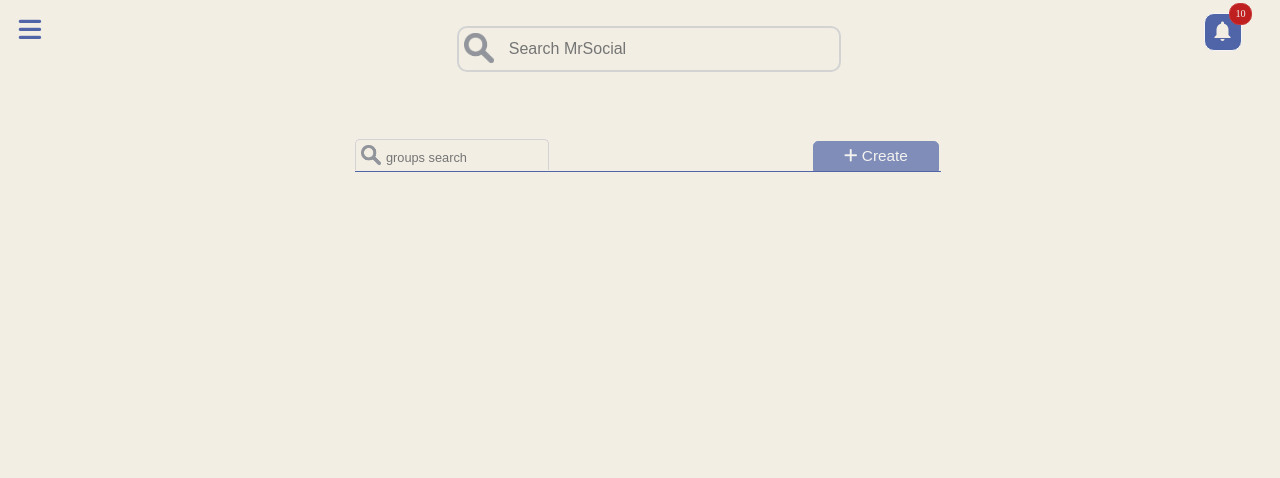
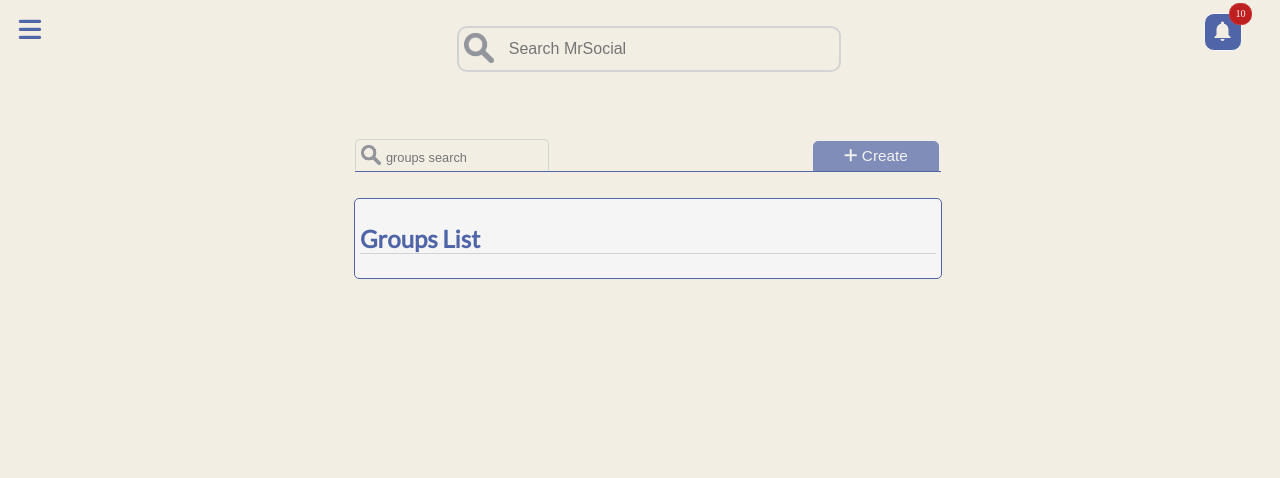
Before and after one commit to mostafamahmoud8/MrSocial, a Django app: page /groups/ in a window 1280 px wide. Shown: the top 478 px of the page. Run offline with Django 3.2, Linux system fonts and the light colour scheme; the visitor is signed in with stand-in values (Sample User, id 1); data comes from the database, SQL or seed files in the repository; data that the repository does not hold is empty; some libraries are stand-ins or nearby versions.

Commit message:
finish search gorups and join group and leave group functionality

```diff
--- a/groups/templates/groups/group.html
+++ /dev/null
@@ -1,2 +0,0 @@
-{% load static %}
-<p>{{group.name}}</p>
--- /dev/null
+++ b/groups/templates/groups/group_base_page.html
@@ -0,0 +1,38 @@
+{% extends 'base.html' %}
+{% load static %}
+{% load humanize %}
+{%block title%}
+  groups | MrSocial
+{% endblock%}
+
+{% block content %}
+  <div class="groupoptions">
+    <div class="groupsearch">
+      <form>
+           {% url 'groups:search' as url%}
+          <input type="search" placeholder="groups search" onkeyup="GroupSearch(event,this,'{{url}}')"/>
+      </form>
+    </div>
+    <div class="createbutton">
+      {% url 'groups:create-group' as url%}
+      <button class='create' onclick="getgroupcreateform('{{url}}')"><i class="fas fa-plus"></i> Create</button>
+      <button class='cancel' style="display:none" onclick="closegroupform()"><i class="fas fa-plus"></i> cancel</button>
+
+    </div>
+  </div>
+  <div class="optionsresult">
+  </div>
+  <div class="grouplist">
+     <h2>Groups List</h2>
+     <div class="groupitems">
+      {%for group in user.mygroups.all%}
+         {%include 'groups/group_item.html' with group=group %}
+      {% endfor %}
+      {%for group in user.usergroups.all%}
+         {%include 'groups/group_item.html' with group=group %}
+      {% endfor %}
+     </div>
+  </div>
+  <div class='makespace'>
+  </div>
+{% endblock %}
--- a/groups/templates/groups/groups.html
+++ /dev/null
@@ -1,24 +0,0 @@
-{% extends 'base.html' %}
-{% load static %}
-{% load humanize %}
-{%block title%}
-  groups | MrSocial
-{% endblock%}
-
-{% block content %}
-  <div class="groupoptions">
-    <div class="groupsearch">
-      <form>
-          <input type="search" placeholder="groups search"/>
-      </form>
-    </div>
-    <div class="createbutton">
-      {% url 'groups:create-group' as url%}
-      <button onclick="getgroupcreateform('{{url}}')"><i class="fas fa-plus"></i> Create</button>
-    </div>
-  </div>
-  <div class="optionsresult">
-  </div>
-  <div class="groups">
-  </div>
-{% endblock %}
--- a/groups/urls.py
+++ b/groups/urls.py
@@ -4,7 +4,10 @@ from . import views
 app_name = 'groups'
 
 urlpatterns = [
-    path('',views.BaseGroupView.as_view(),name='groups'),
+    path('',views.BaseGroupView.as_view(),name='group-base'),
     path('create/',views.CreateGroupView,name='create-group'),
+    path('search/',views.SearchGroupsView,name='search'),
+    path('join/',views.JoinGroupView,name='join'),
+    path('leave/',views.LeaveGroupView,name='leave'),
 
 ]
--- a/groups/views.py
+++ b/groups/views.py
@@ -1,14 +1,16 @@
-from django.shortcuts import render
+from django.shortcuts import redirect, render
+from django.urls import reverse,reverse_lazy
 from django.http import JsonResponse
 from django.contrib.auth.mixins import LoginRequiredMixin
 from django.contrib.auth.decorators import login_required
 from django.views.generic import TemplateView
 from .forms import GroupForm
+from .models import Group,Membership
 
 # Create your views here.
 
 class BaseGroupView(LoginRequiredMixin,TemplateView):
-    template_name='groups/groups.html'
+    template_name='groups/group_base_page.html'
 
 
 @login_required
@@ -20,8 +22,53 @@ def CreateGroupView(request):
             group.owner = request.user
             group.save()
 
-            return render(request,'groups/group.html',context={'group':group})
+            return render(request,'groups/group_item.html',context={'group':group})
         else:
             return JsonResponse({'status':False,'errors':str(groupform.non_field_errors())+str(groupform.errors['name'])})
     else:
         return render(request,'groups/create_group.html')
+
+@login_required
+def SearchGroupsView(request):
+    if  request.method == 'GET' and request.is_ajax():
+
+        text = request.GET['search']
+        groups = Group.objects.filter(name__icontains=str(text))
+
+        return render(request,'groups/group_list.html',context={'groups':groups,'text':text})
+    else:
+        return redirect(reverse_lazy('groups:group-base'))
+
+@login_required
+def JoinGroupView(request):
+    if  request.method == 'POST' and request.is_ajax():
+       try:
+           id = request.POST['groupid']
+           group = Group.objects.get(id=id)
+           member = Membership(group=group,user=request.user)
+           member.save()
+
+           return JsonResponse({'status':True})
+
+       except Exception:
+            return JsonResponse({'status':False})
+    else:
+        return redirect(reverse_lazy('groups:group-base'))
+
+
+@login_required
+def LeaveGroupView(request):
+    if  request.method == 'POST' and request.is_ajax():
+       try:
+           id = request.POST['groupid']
+           group = Group.objects.get(id=id)
+           member = Membership.objects.get(group=group,user=request.user)
+           member.delete()
+
+           return JsonResponse({'status':True})
+
+       except Membership.DoesNotExist:
+
+            return JsonResponse({'status':False})
+    else:
+        return redirect(reverse_lazy('groups:group-base'))
--- a/static/css/master.css
+++ b/static/css/master.css
@@ -735,7 +735,7 @@ button.logout a
      text-decoration: none;
      color:#bf1f1f;
 }
-div.addpost,#createdpost,#showpostdatail,#showprofilepost,div.groupoptions,div.optionsresult
+div.addpost,#createdpost,#showpostdatail,#showprofilepost,div.groupoptions,div.optionsresult,div.grouplist
 {
      position: relative;
      display: block;
@@ -755,7 +755,7 @@ div.addpost,#createdpost,#showpostdatail,#showprofilepost,div.groupoptions,div.o
      width: 45%;
      margin-top: 1vw;
 }
-div.groupoptions,div.optionsresult
+div.groupoptions,div.optionsresult,div.grouplist
 {
      width: 45%;
      padding: 5px;
@@ -770,6 +770,41 @@ div.optionsresult
      border:1px solid #5065A8;
      border-top: none;
      background-color: whitesmoke;
+}
+div.grouplist
+{
+    border:1px solid #5065A8;
+    border-radius: 5px;
+    background-color: whitesmoke;
+    margin-top: 2vw;
+}
+div.grouplist h2
+{
+     position: relative;
+     display: block;
+     width: 100%;
+     text-align: left;
+     color:#5065A8;
+     font-family:Lato,sans-serif;
+     border-bottom: 1px solid lightgray;
+}
+div.groupitems
+{
+    position: relative;
+    display: block;
+    width: 100%;
+    background-color: inherit;
+}
+div.groupitems p
+{
+     position: relative;
+     display: block;
+     font-family: QuikSand,sans-serif;
+}
+div.groupitems p span
+{
+     font-family: Lato,sans-serif;
+     color:#5065A8;
 }
 div.groupoptions div.groupsearch
 {
@@ -891,7 +926,7 @@ div.addpost #PostForm div.postdone,div.creategroup form div.groupdone
      text-align: center;
      font-family: QiukSand,sans-serif,serif;
 }
-div.addpost div.addpostinfo ,div.profile div.profileinfo,div.postdetail div.ownerinfo,div.postdetail div.comments div.commentdetail div.content
+div.addpost div.addpostinfo ,div.profile div.profileinfo,div.postdetail div.ownerinfo,div.postdetail div.comments div.commentdetail div.content,div.groupitem
 {
      position: relative;
      display: flex;
@@ -946,9 +981,15 @@ div.comments div.comment,div.comments div.commentdetail
      display: block;
      width:100%;
 }
-div.postdetail div.ownerinfo
-{
-     display: block;
+div.postdetail div.ownerinfo,div.groupitem
+{
+     display: block;
+}
+div.groupitem
+{
+     border:1px solid lightgray;
+     border-radius: 5px;
+     margin-bottom: .5vw;
 }
 div.postdetail div.sharedpost
 {
@@ -967,16 +1008,79 @@ div.postdetail div.sharedpost p
      font-size: 1.2vw;
      margin-left: .5vw;
 }
-div.postdetail div.ownerinfo div.info,div.postdetail div.showlikes div.info
+div.postdetail div.ownerinfo div.info,div.postdetail div.showlikes div.info,div.groupitem div.groupiteminfo
 {
      position: relative;
      display: inline-block;
      top: -1.5vw;
      margin-left: 0.3vw;
 }
+div.groupitem div.groupiteminfo
+{
+     padding: 0px;
+}
+div.groupitem div.groupiteminfo ul
+{
+     position: relative;
+     display: block;
+     list-style-type: none;
+     padding-left: 0vw;
+}
+div.groupitem div.groupiteminfo ul li
+{
+     display: block;
+}
+div.groupitem div.groupiteminfo ul li:first-child
+{
+     color: #5065A8;
+     font-family: Lato,sans-serif;
+     font-size: 1.2vw;
+}
+div.groupitem div.groupiteminfo li:last-child
+{
+   margin-top: 0.2vw;
+   font-family: QuikSand,sans-serif;
+   font-size: 1vw;
+   word-wrap:break-word;
+}
 div.postdetail div.showlikes div.info
 {
      top: -1vw;
+}
+div.groupitem div.groupitemoption
+{
+     position: relative;
+     display: block;
+     float: right;
+     right: 1vw;
+     top:1.5vw;
+     width: 10%;
+}
+div.groupitemoption button,div.groupitemoption span
+{
+     position: relative;
+     display: block;
+     background-color: #5065A8;
+     opacity: 0.7;
+     border: 1px solid #5065A8;
+     border-radius: 5px;
+     padding:5px;
+     color:whitesmoke;
+}
+div.groupitemoption span
+{
+     text-align: center;
+     padding: 3px;
+     width:85%;
+}
+div.groupitemoption button
+{
+     cursor: pointer;
+     width: 100%;
+}
+div.groupitemoption button:hover
+{
+     opacity: 1;
 }
 div.posteditform,div.postdeleteform,div.profieldeleteform
 {
@@ -1002,14 +1106,14 @@ div.postdetail div.ownerinfo div.info a:hover
 {
    text-decoration: underline;
 }
-div.postdetail div.ownerinfo div.containuserimag,div.postdetail  div.commentdetail div.containuserimag,div.postdetail div.showlikes div.containuserimag
+div.postdetail div.ownerinfo div.containuserimag,div.postdetail  div.commentdetail div.containuserimag,div.postdetail div.showlikes div.containuserimag,div.groupitem div.containgroupimag
 {
      display: inline-block;
 }
-div.addpostinfo div.userimage,div.profile div.profileinfo div.profileimage,div.postdetail div.ownerinfo div.userimage,div.commentdetail div.containuserimag div.userimage,div.postdetail div.showlikes div.userimage
-{
-     position: relative;
-     display: flex;
+div.addpostinfo div.userimage,div.profile div.profileinfo div.profileimage,div.postdetail div.ownerinfo div.userimage,div.commentdetail div.containuserimag div.userimage,div.postdetail div.showlikes div.userimage,div.groupitem div.containgroupimag div.groupimage
+{
+     position: relative;
+     display: block;
      width: 50px;
      height: 50px;
      border-radius: 100%;
@@ -1040,12 +1144,12 @@ div.profile div.profileinfo div.profileimage
      margin-left: 1vw;
      border: 2px solid lightgray;
 }
-div.postdetail div.ownerinfo div.userimage
+div.postdetail div.ownerinfo div.userimage,div.groupitem div.containgroupimag div.groupimage
 {
      width: 60px;
      height: 60px;
 }
-div.addpostinfo div.userimage img , div.profile div.profileimage img ,div.postdetail div.ownerinfo div.userimage img,div.postdetail div.commentdetail div.userimage img,div.postdetail div.showlikes div.userimage img
+div.addpostinfo div.userimage img , div.profile div.profileimage img ,div.postdetail div.ownerinfo div.userimage img,div.postdetail div.commentdetail div.userimage img,div.postdetail div.showlikes div.userimage img,div.groupitem div.containgroupimag div.groupimage img
 {
      object-fit: cover;
      width: 100%;
--- a/static/script/script.js
+++ b/static/script/base.js
@@ -428,10 +428,18 @@ function getgroupcreateform(url)
   $.get(url, function(data, statustext){
       if(statustext == 'success')
       {
+          $('div.createbutton button.create').css({'display':'none'});
+          $('div.createbutton button.cancel').css({'display':'block'});
           $('div.optionsresult').html(data);
           $('div.optionsresult').slideDown();
       }
   });
+}
+function closegroupform()
+{
+    $('div.createbutton button.create').css({'display':'block'});
+    $('div.createbutton button.cancel').css({'display':'none'});
+    $('div.optionsresult').slideUp();
 }
 function CreateGroup(event,form,url)
 {
@@ -453,6 +461,8 @@ function CreateGroup(event,form,url)
                     $('#groupform div.groupdone').fadeIn();
                     $('#groupform div.groupdone').fadeOut();
                     $('div.optionsresult').slideUp(2000);
+                    var groups = $('div.grouplist div.groupitems').html();
+                    $('div.grouplist div.groupitems').html(response+groups);
 
                 }else
                 {
@@ -468,6 +478,80 @@ function CreateGroup(event,form,url)
         processData: false,
         contentType: false,
    });
+}
+function LeaveGroup(event,url,formid)
+{
+    event.preventDefault();
+    var form =  $('#'+formid)[0];
+    var formdata =  new FormData(form);
+    console.log(url);
+    $.ajax({
+             url:url,
+             data:formdata,
+             async:true,
+             type:'POST',
+             success:function(response,st,xml){
+                 if(st == 'success' && xml.status == 200)
+                 {
+                     if(response.status)
+                     {
+                        console.log(response);
+                        $('#'+formid+' button.leave').css({'display':'none'});
+                        $('#'+formid+' button.join').css({'display':'block'});
+                     }
+                }
+             },
+             processData: false,
+             contentType: false,
+    });
+}
+function JoinGroup(event,url,formid)
+{
+    event.preventDefault();
+    var form =  $('#'+formid)[0];
+    var formdata =  new FormData(form);
+    console.log(formdata);
+    console.log(url);
+    $.ajax({
+             url:url,
+             data:formdata,
+             async:true,
+             type:'POST',
+             success:function(response,st,xml){
+                 if(st == 'success' && xml.status == 200)
+                 {
+                     if(response.status)
+                     {
+                        console.log(response);
+                        $('#'+formid+' button.leave').css({'display':'block'})
+                        $('#'+formid+' button.join').css({'display':'none'})
+                     }
+                }
+             },
+             processData: false,
+             contentType: false,
+    });
+
+}
+function GroupSearch(event,input,url)
+{
+    event.preventDefault();
+    var value = $(input).val();
+    if(value !== '')
+    {
+      console.log(url+'?'+'search'+'='+value);
+      $.get(url+'?'+'search'+'='+value, function(data, statustext){
+        if(statustext == 'success')
+        {
+          console.log(data)
+          $('div.optionsresult').html(data);
+          $('div.optionsresult').slideDown();
+        }
+      });
+    }else
+    {
+        $('div.optionsresult').slideUp();
+    }
 }
 function showprofileaction(proid,options=null,prodetail)
 {
--- a/templates/base.html
+++ b/templates/base.html
@@ -11,7 +11,7 @@
          <link rel="stylesheet" href="https://cdnjs.cloudflare.com/ajax/libs/font-awesome/4.7.0/css/font-awesome.min.css">
          <script src="https://kit.fontawesome.com/46359849d7.js" crossorigin="anonymous"></script>
          <link href="https://fonts.googleapis.com/icon?family=Material+Icons" rel="stylesheet">
-         <script src="{% static 'script/script.js' %}"></script>
+         <script src="{% static 'script/base.js' %}"></script>
          <meta charset="UTF-8">
          <meta name="viewport" content="width=device-width, initial-scale=1.0">
     </head>
--- a/templates/sidemenu.html
+++ b/templates/sidemenu.html
@@ -19,7 +19,7 @@
     <div class='navbarlist'>
          <a href="{% url 'home'  %}"><button class='home'><i class="fas fa-house-user"></i> Home</button></a>
          <a href="{% url 'accounts:profile' slug=user.slug %}"><button class='profile'><i class="fa fa-user"></i> Profile</button></a>
-         <a href="{% url 'groups:groups'%}"><button class='groups'><i class="fa fa-users"></i> groups </button></a>
+         <a href="{% url 'groups:group-base'%}"><button class='groups'><i class="fa fa-users"></i> groups </button></a>
          <button class='activity'><i class="fas fa-file-medical-alt"></i> activity </button>
          <button class='network'><i class="fas fa-user-friends"></i> network </button>
     </div>
```
Also changed, not shown: groups/templates/groups/group_item.html (added, +45 -0 lines), groups/templates/groups/group_list.html (added, +9 -0 lines), media/Profile/picture/admin/1632130518458.jpg (added), media/Profile/picture/admin/IMG_20210502_023930_230_03Nh3ZJ.jpg (added), static/default/default-group.png (added).
